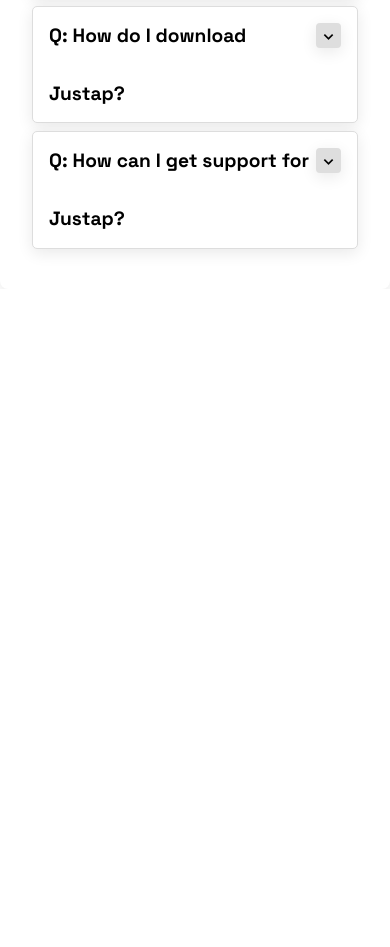
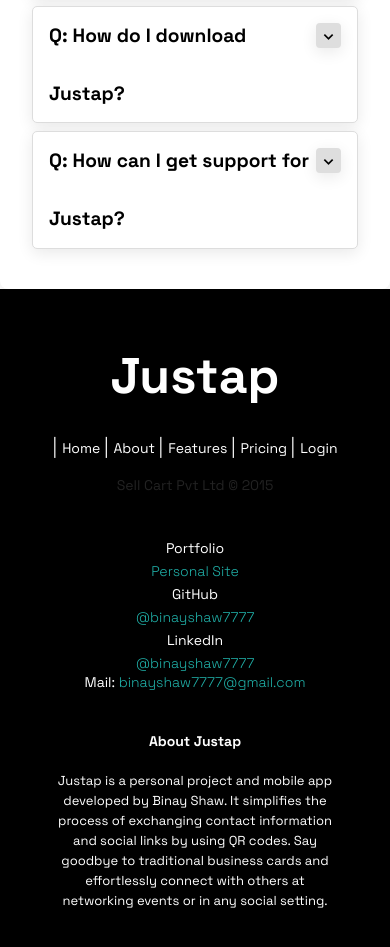
Before and after one commit to binayshaw7777/JusTap-Web, a plain HTML site: page index.html in a window 390 px wide. Shown: the part 4130-5077 px from the top of the page. Before the commit the page ends 4419 px from the top, so only its background shows below. Drawn offline with nearby package versions, Linux system fonts and the light colour scheme; a script that the page names is missing.

Commit message:
Added Footer

```diff
--- a/index.html
+++ b/index.html
@@ -7,6 +7,7 @@
 
     <!-- Styling and fonts -->
     <link rel="stylesheet" href="style/style.css">
+    <link rel="stylesheet" href="https://use.fontawesome.com/releases/v5.15.4/css/all.css"/>
     <link rel="preconnect" href="https://fonts.googleapis.com">
     <link rel="preconnect" href="https://fonts.gstatic.com" crossorigin>
     <link rel="preconnect" href="https://fonts.googleapis.com">
@@ -361,10 +362,75 @@
   <!-- ---------------------------------------------------------------------------------------- -->
 
 
-  <section id="footer">
+  <footer class="footer-distributed">
+
+    <div class="footer-left">
+
+      <h3>Justap</h3>
+
+      <p class="footer-links">
+        <a class="active" href="index.html">Home</a></li>
+            <a href="#about">About</a>
+            <a href="#features">Features</a>
+            <a href="#">Pricing</a>
+            <a href="login.html">Login</a>
 
 
-  </section>
+        <!-- <a href="#" class="link-1">Home</a>
+
+        <a href="#">Seller</a>
+
+        <a href="#">Pricing</a>
+
+        <a href="#">About</a>
+
+        <a href="#">pages</a>
+
+        <a href="#">Contact</a> -->
+      </p>
+
+      <p class="footer-company-name">Sell Cart Pvt Ltd © 2015</p>
+    </div>
+
+    <div class="footer-center">
+
+      <div>
+        <p><span>Portfolio</span><a href="https://binayshaw7777.github.io/Portfolio/">Personal Site</a></p>
+      </div>
+
+      <div>
+        <p><span>GitHub</span><a href="https://https://github.com/binayshaw7777">@binayshaw7777</a></p>
+      </div>
+
+      <div>
+        <p><span>LinkedIn</span><a href="https://www.linkedin.com/in/binayshaw7777/">@binayshaw7777</a></p>
+      </div>
+
+      <div>
+        <p>Mail: <a href="mailto:binayshaw7777@gmail.com">binayshaw7777@gmail.com</a></p>
+      </div>
+
+    </div>
+
+    <div class="footer-right">
+
+      <p style="color: white;" class="footer-company-about">
+        <span>About Justap</span>
+        Justap is a personal project and mobile app developed by Binay Shaw. It simplifies the process of exchanging contact information and social links by using QR codes. Say goodbye to traditional business cards and effortlessly connect with others at networking events or in any social setting.
+      </p>
+
+      <!-- <div class="footer-icons">
+
+        <a href="#"><i class="fa fa-facebook"></i></a>
+        <a href="#"><i class="fa fa-twitter"></i></a>
+        <a href="#"><i class="fa fa-linkedin"></i></a>
+        <a href="#"><i class="fa fa-github"></i></a>
+
+      </div> -->
+
+    </div>
+
+  </footer>
 
   <!-- Script Linking -->
   <script src="script/app.js"></script>
--- a/style/style.css
+++ b/style/style.css
@@ -435,4 +435,192 @@ table {
 
 /* FAQ Section Ends */
 
+.footer-distributed{
+	background: rgb(0, 0, 0);
+	box-shadow: 0 1px 1px 0 rgba(0, 0, 0, 0.12);
+	box-sizing: border-box;
+	width: 100%;
+	text-align: left;
+	font: bold 16px sans-serif;
+	padding: 55px 50px;
+}
+
+.footer-distributed .footer-left,
+.footer-distributed .footer-center,
+.footer-distributed .footer-right{
+	display: inline-block;
+	vertical-align: top;
+  font-family: 'Space Grotesk', sans-serif;
+}
+
+/* Footer left */
+
+.footer-distributed .footer-left{
+	width: 40%;
+}
+
+/* The company logo */
+
+.footer-distributed h3{
+	color:  #ffffff;
+	margin: 0;
+  font-size: 50px;
+  font-family: 'Space Grotesk', sans-serif;
+}
+
+.footer-distributed h3 span{
+	color:  lightseagreen;
+}
+
+/* Footer links */
+
+.footer-distributed .footer-links{
+	color:  #ffffff;
+	margin: 20px 0 12px;
+	padding: 0;
+}
+
+.footer-distributed .footer-links a{
+	display:inline-block;
+	line-height: 1.8;
+  font-weight:400;
+	text-decoration: none;
+	color:  inherit;
+}
+
+.footer-distributed .footer-company-name{
+	color:  #222;
+	font-size: 14px;
+	font-weight: normal;
+	margin: 0;
+}
+
+/* Footer Center */
+
+.footer-distributed .footer-center{
+	width: 35%;
+}
+
+.footer-distributed .footer-center i{
+	background-color:  #33383b;
+	color: #ffffff;
+	font-size: 25px;
+	width: 38px;
+	height: 38px;
+	border-radius: 50%;
+	text-align: center;
+	line-height: 42px;
+	margin: 10px 15px;
+	vertical-align: middle;
+}
+
+.footer-distributed .footer-center i.fa-envelope{
+	font-size: 17px;
+	line-height: 38px;
+}
+
+.footer-distributed .footer-center p{
+	display: inline-block;
+	color: #ffffff;
+  font-weight:400;
+	vertical-align: middle;
+	margin:0;
+}
+
+.footer-distributed .footer-center p span{
+	display:block;
+	font-weight: normal;
+	font-size:14px;
+	line-height:2;
+}
+
+.footer-distributed .footer-center p a{
+	color:  lightseagreen;
+	text-decoration: none;;
+}
+
+.footer-distributed .footer-links a:before {
+  content: "|";
+  font-weight:300;
+  font-size: 20px;
+  left: 0;
+  color: #fff;
+  display: inline-block;
+  padding-right: 5px;
+}
+
+.footer-distributed .footer-links .link-1:before {
+  content: none;
+}
+
+/* Footer Right */
+
+.footer-distributed .footer-right{
+	width: 20%;
+}
+
+.footer-distributed .footer-company-about{
+	line-height: 20px;
+	color:  #92999f;
+	font-size: 13px;
+	font-weight: normal;
+	margin: 0;
+}
+
+.footer-distributed .footer-company-about span{
+	display: block;
+	color:  #ffffff;
+	font-size: 14px;
+	font-weight: bold;
+	margin-bottom: 20px;
+}
+
+.footer-distributed .footer-icons{
+	margin-top: 25px;
+}
+
+.footer-distributed .footer-icons a{
+	display: inline-block;
+	width: 35px;
+	height: 35px;
+	cursor: pointer;
+	background-color:  #33383b;
+	border-radius: 2px;
+
+	font-size: 20px;
+	color: #ffffff;
+	text-align: center;
+	line-height: 35px;
+
+	margin-right: 3px;
+	margin-bottom: 5px;
+}
+
+/* If you don't want the footer to be responsive, remove these media queries */
+
+@media (max-width: 880px) {
+
+	.footer-distributed{
+		font: bold 14px sans-serif;
+	}
+
+	.footer-distributed .footer-left,
+	.footer-distributed .footer-center,
+	.footer-distributed .footer-right{
+		display: block;
+		width: 100%;
+		margin-bottom: 40px;
+		text-align: center;
+	}
+
+	.footer-distributed .footer-center i{
+		margin-left: 0;
+	}
+
+}
+.logo{
+  height: 10vh;
+  width: 10vh;
+}
+
 /* Footer Starts */
```
